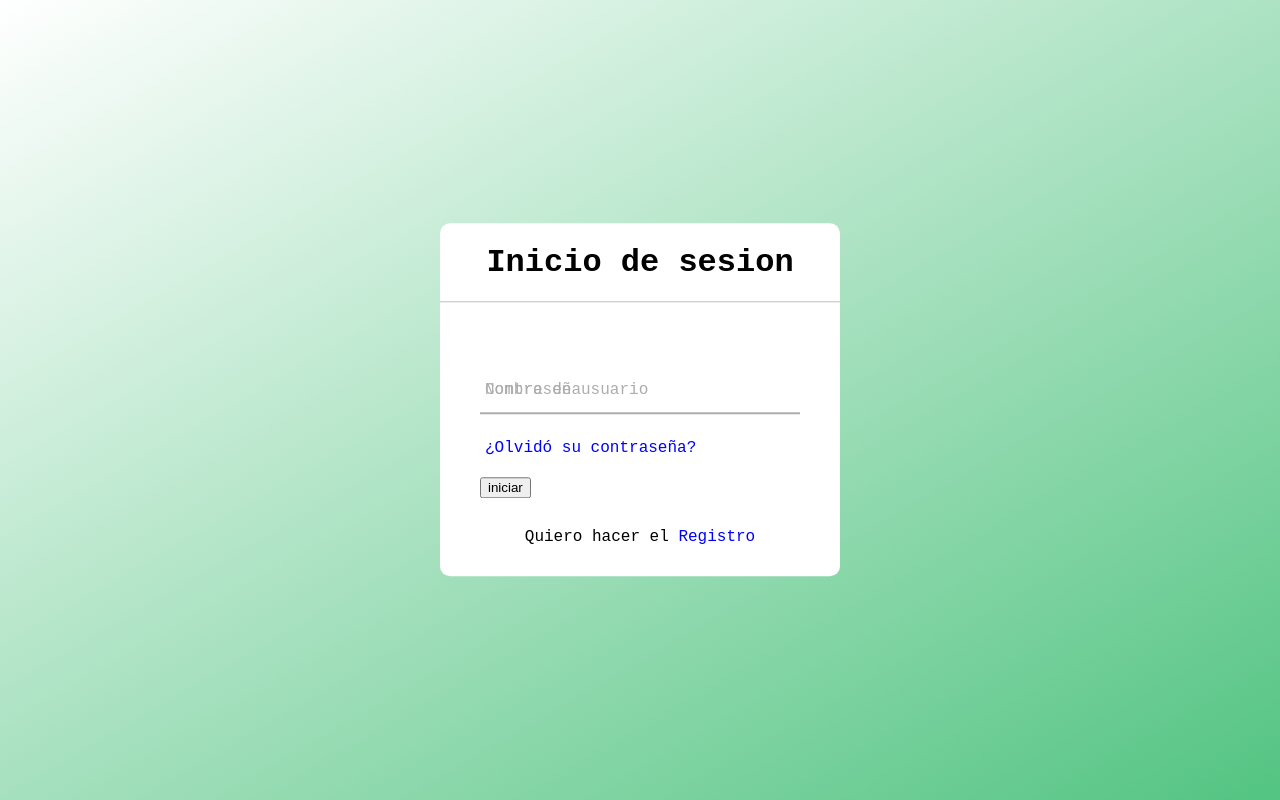
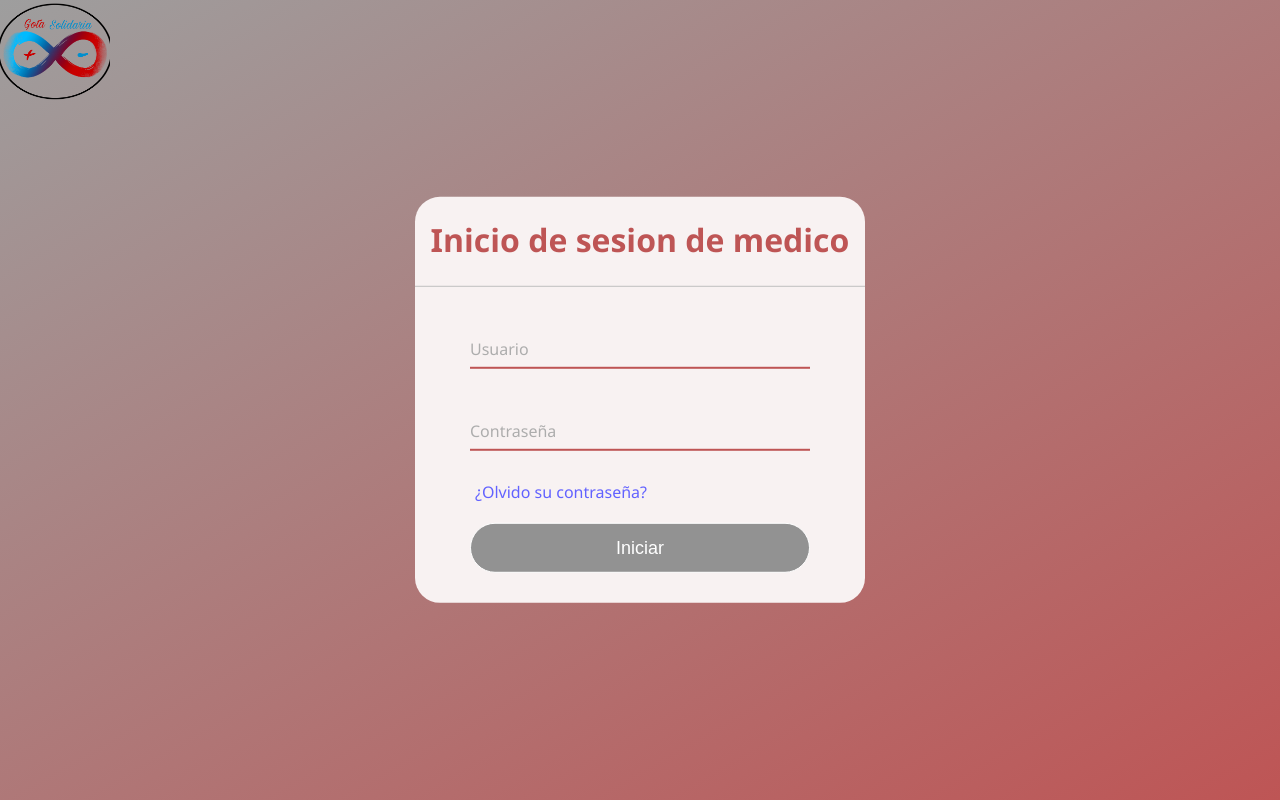
Before and after one commit to MatiasDizenhaus/Proyecto2023, a PHP site: page /iniciodesesionmedico.html in a window 1280 px wide. Run offline with PHP 8.4, Linux system fonts and the light colour scheme.

Commit message:
avance pero sigo teniendo un problema

```diff
--- a/inicio de sesion/iniciodesesionmedico.css
+++ b/inicio de sesion/iniciodesesionmedico.css
@@ -1,81 +1,83 @@
-body{
-    margin:0;
+body {
+    margin: 0;
     padding: 0;
-    font-family:'Courier New', Courier, monospace;
-    background: linear-gradient(150deg, #ffffff, #53c482);
+    font-family:'Segoe UI', Tahoma, Geneva, Verdana, sans-serif;
+    background: linear-gradient(150deg, #9e9e9e, #be5555);
     height: 100vh;
 }
+
 .formulario{
     position: absolute;
     top: 50%;
     left: 50%;
     transform: translate(-50%, -50%);
-    width: 400px;
-    background: rgb(255, 255, 255);
-    border-radius: 10px;
+    width: 450px;
+    background: rgb(248, 242, 242);
+    border-radius: 25px;
 
 }
 .formulario h1{
     text-align: center;
-    padding: 0 0 20px 0;
+    padding: 0 0 25px 0;
     border-bottom: 1px solid silver;
+    color: #be5555;
 }
 .formulario form{
-    padding: 0 40px;
-    box-sizing: border-box;
+    padding: 0 55px;
+    box-sizing: content-box;
 }
-form .username{
+form .username, form .contrasena{
     position: relative;
-    border-bottom: 2px solid #adadad;
-    margin: 30px 0;
+    border-bottom: 2px solid #be5555;
+    margin: 35px 0;
 }
-.username input{
+.username input, .contrasena input{
     width: 100%;
     padding: 0 5px;
-    height: 40px;
+    height: 45px;
     font-size: 16px;
     border: none;
     background: none;
     outline: none;
 }
-.username label{
+.username label, .contrasena label{
     position: absolute;
-    top: 50%;
-    left: 5px;
+    top: 60%;
+    left: 0px;
     color: #adadad;
-    transform: translateY(50%);
+    transform: translateY(-50%);
     font-size: 16px;
     pointer-events: none;
     transition: .5s;
 }
 
-.username span::before{
+.username span::before, .contrasena span::before{
     content: '';
     position: absolute;
     top: 40px;
     left: 0;
     width: 0%;
     height: 2px;
-    background: #8b0085;
+    background: hwb(305 12% 20%);
     transition: .5s;
 
 
 }
-.username input :focus~label,
-.username input:focus~label{
+.username input:focus~label,
+.contrasena input:focus~label{
     top: -5px;
-    color: #8b0085;
-
+    color: #be5555
 }
 
 .username input:focus~ span::before,
-.username input:focus~ span::before{
+.contrasena input:focus~ span::before{
     width: 100%;
 }
 
+
 .recordar{
     margin: -5px 0 20px 5px;
-    color: blue;
+    color: rgb(98, 98, 255);
     cursor: pointer;
 }
 
@@ -83,11 +85,11 @@ form .username{
     text-decoration: underline;
 }
 
-imput[type="submit"]{
+input[type="submit"]{
     width: 100%;
     height: 50px;
     border: 1px solid;
-    background: blueviolet;
+    background: #929292;
     border-radius: 25px;
     font-size: 18px;
     color: white;
@@ -95,7 +97,7 @@ imput[type="submit"]{
     outline: none;
 
 }
-imput[type="submit"]:hover{
+input[type="submit"]:hover{
     border-color: purple;
     transition: .5s;
 }
--- a/inicio de sesion/iniciodesesionmedico.html
+++ b/inicio de sesion/iniciodesesionmedico.html
@@ -2,28 +2,39 @@
 <html lang="es">
 <head>
     <meta charset="UTF-8">
-    <meta http-equiv="X-UA-Compatible" content="IE=edge">
     <meta name="viewport" content="width=device-width, initial-scale=1.0">
-    <title>Document</title>
+    <title>Inicio de sesion</title>
     <link rel="stylesheet" href="iniciodesesionmedico.css">
 </head>
 <body>
-    <div class = "formulario">
-        <h1> Inicio de sesion</h1>
-        <form method="post">
-            <div class="username">
-                <input type="text" required>
-                <label>Nombre de usuario</label>
-                <input type="password" required>
-              <label>Contraseña </label>
-            </div>
-          <div class="recordar"> ¿Olvidó su contraseña? </div>
-          <input type="submit" value="iniciar">
-          <div class="registrarse">
-              Quiero hacer el <a href="#">Registro </a>
-          </div>
+    <img src="logo infinito.PNG" width="110"/>
+
+    <div class="formulario">
+        <h1>Inicio de sesion de medico</h1>
+        <form action="index.php" method="post">
+             <div class="username">
+                <input type="text" name="Mail" placeholder="" required>
+                <label>Usuario</label>
+             </div>
+             <div class="contrasena">
+                <input type="password" name="Contraseña" placeholder="" required>
+                <label>Contraseña</label>
+             </div>
+             <div class="recordar">¿Olvido su contraseña?</div>
+             <input type="submit" value="Iniciar">
+             <tr>
+                 <td text-align=center colspan=3> <input type="hidden" name="SI" value="L"></td>
+
+
+             </tr>
+
+             <div class="registrarse">
+
+
+             </div>
+
+
         </form>
     </div>
-
 </body>
 </html>
```
Also changed, not shown: inicio de sesion/iniciodesesiondonante.css (+11 -8 lines).
